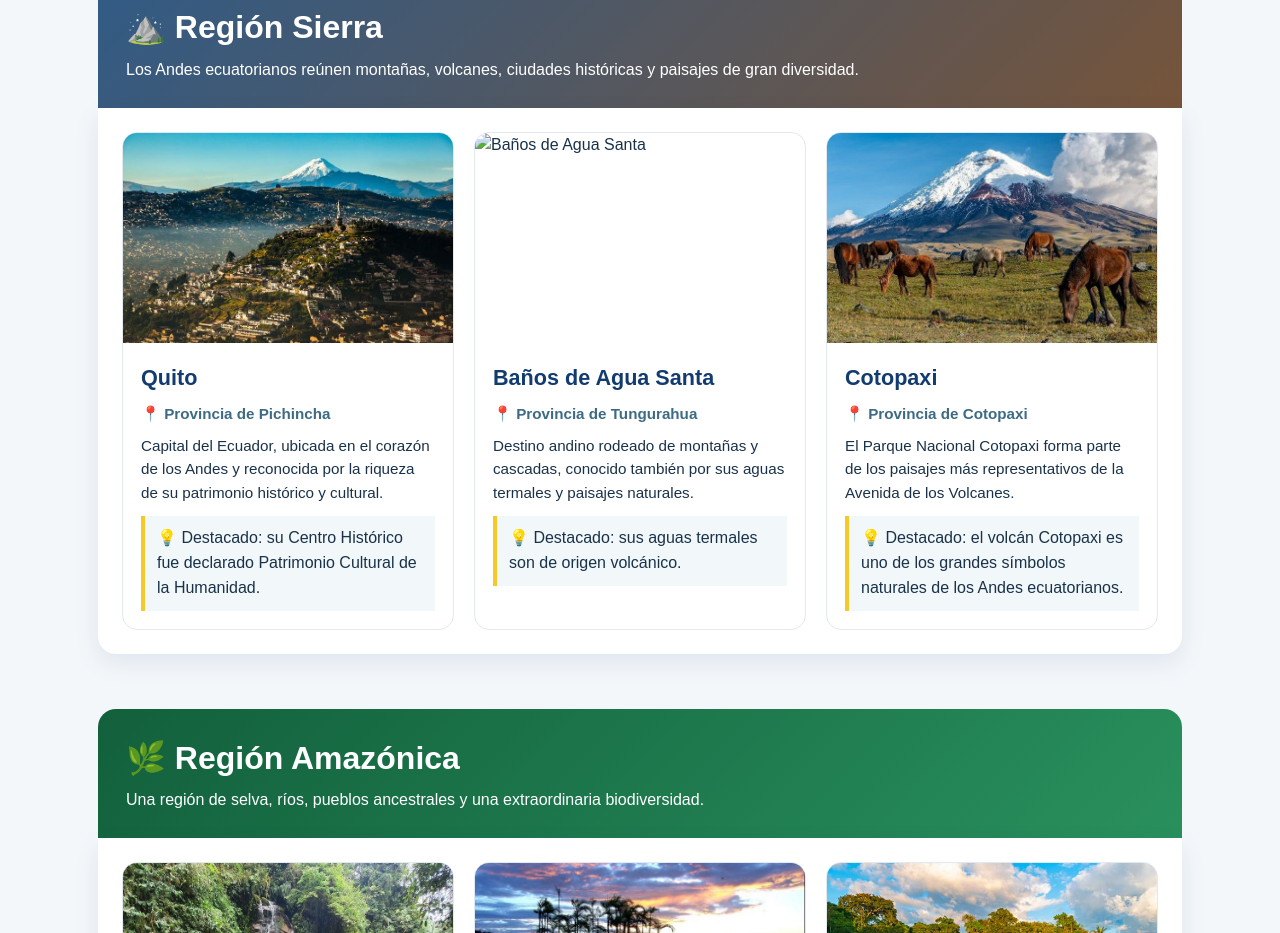
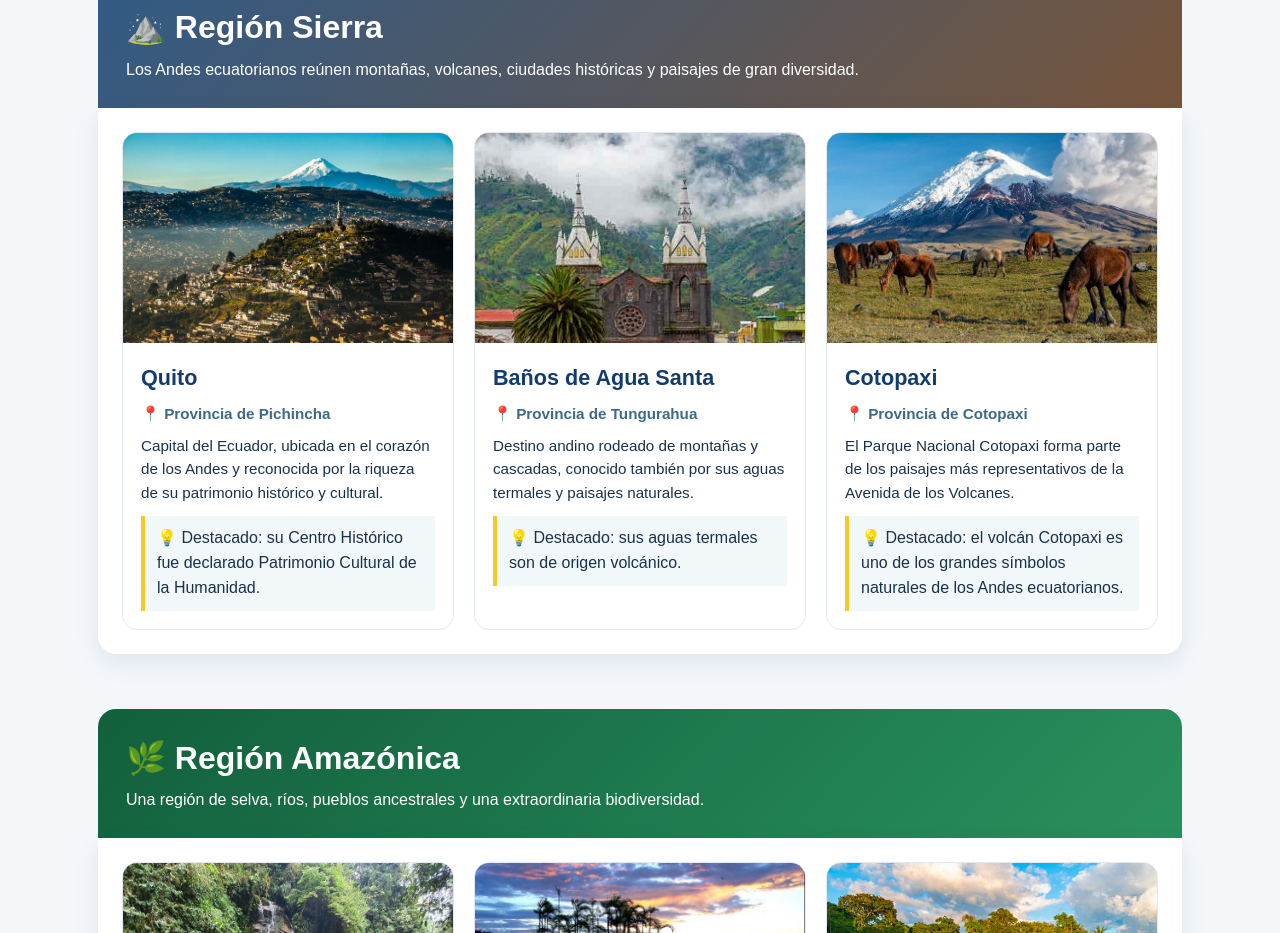
Before and after one commit to evelinsegura161-cmyk/Ecuador--explorer, a plain HTML site: page index.html in a window 1280 px wide. Shown: the part 2009-2942 px from the top of the page. Drawn offline with Linux system fonts and the light colour scheme.

Commit message:
Update index.html

```diff
--- a/index.html
+++ b/index.html
@@ -21,7 +21,7 @@
 
 <section class="section" id="sierra"><div class="section-title sierra"><h2>⛰️ Región Sierra</h2><p>Los Andes ecuatorianos reúnen montañas, volcanes, ciudades históricas y paisajes de gran diversidad.</p></div><div class="cards">
 <article class="card"><img src="img/quito.jpeg" alt="Quito"><div class="card-body"><h3>Quito</h3><p class="location">📍 Provincia de Pichincha</p><p>Capital del Ecuador, ubicada en el corazón de los Andes y reconocida por la riqueza de su patrimonio histórico y cultural.</p><div class="highlight">💡 Destacado: su Centro Histórico fue declarado Patrimonio Cultural de la Humanidad.</div></div></article>
-<article class="card"><img src="img/baños.jpeg" alt="Baños de Agua Santa"><div class="card-body"><h3>Baños de Agua Santa</h3><p class="location">📍 Provincia de Tungurahua</p><p>Destino andino rodeado de montañas y cascadas, conocido también por sus aguas termales y paisajes naturales.</p><div class="highlight">💡 Destacado: sus aguas termales son de origen volcánico.</div></div></article>
+<article class="card"><img src="img/banos.jpeg" alt="Baños de Agua Santa"><div class="card-body"><h3>Baños de Agua Santa</h3><p class="location">📍 Provincia de Tungurahua</p><p>Destino andino rodeado de montañas y cascadas, conocido también por sus aguas termales y paisajes naturales.</p><div class="highlight">💡 Destacado: sus aguas termales son de origen volcánico.</div></div></article>
 <article class="card"><img src="img/cotopaxi.jpeg" alt="Cotopaxi"><div class="card-body"><h3>Cotopaxi</h3><p class="location">📍 Provincia de Cotopaxi</p><p>El Parque Nacional Cotopaxi forma parte de los paisajes más representativos de la Avenida de los Volcanes.</p><div class="highlight">💡 Destacado: el volcán Cotopaxi es uno de los grandes símbolos naturales de los Andes ecuatorianos.</div></div></article>
 </div></section>
 
```
